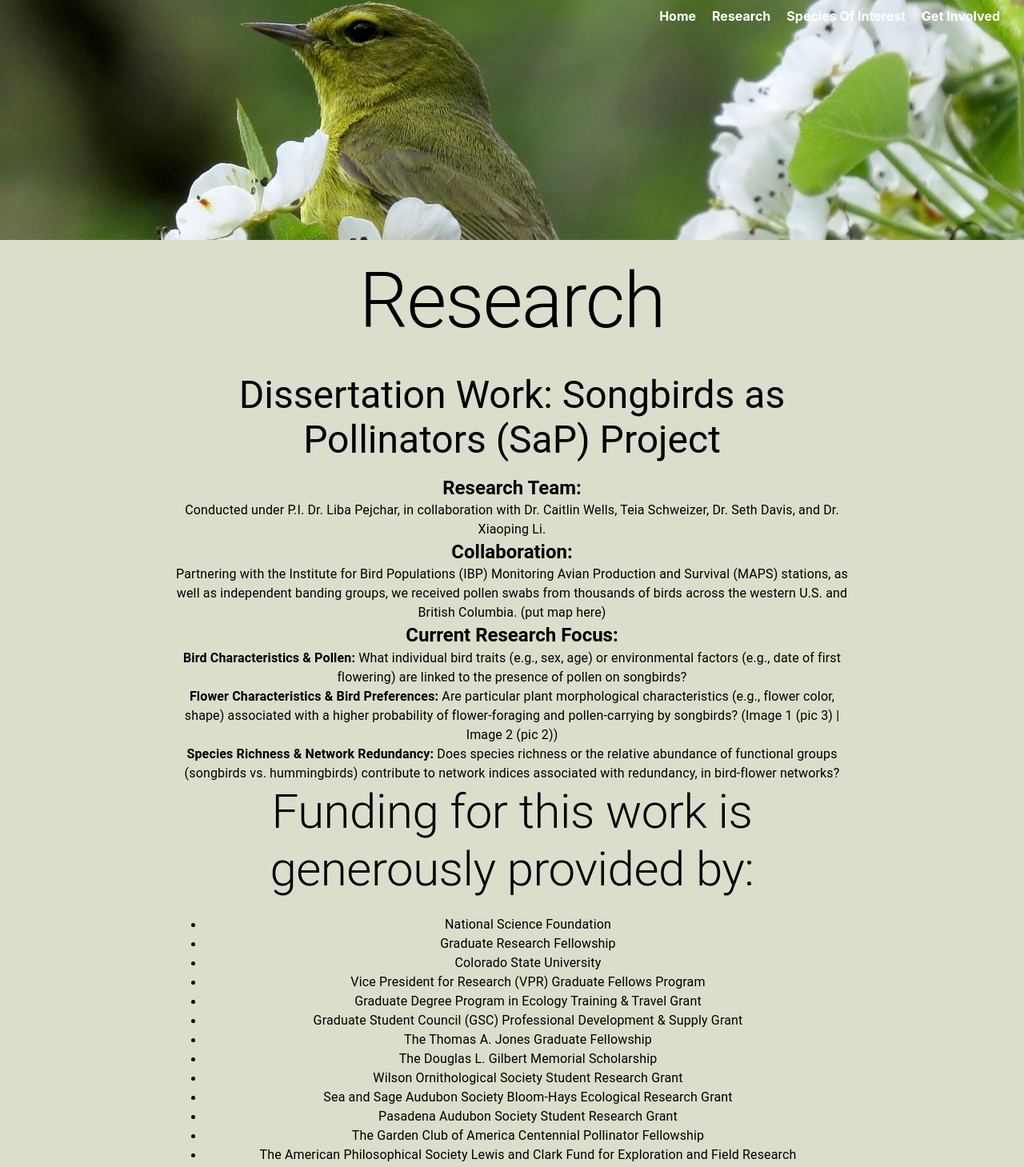
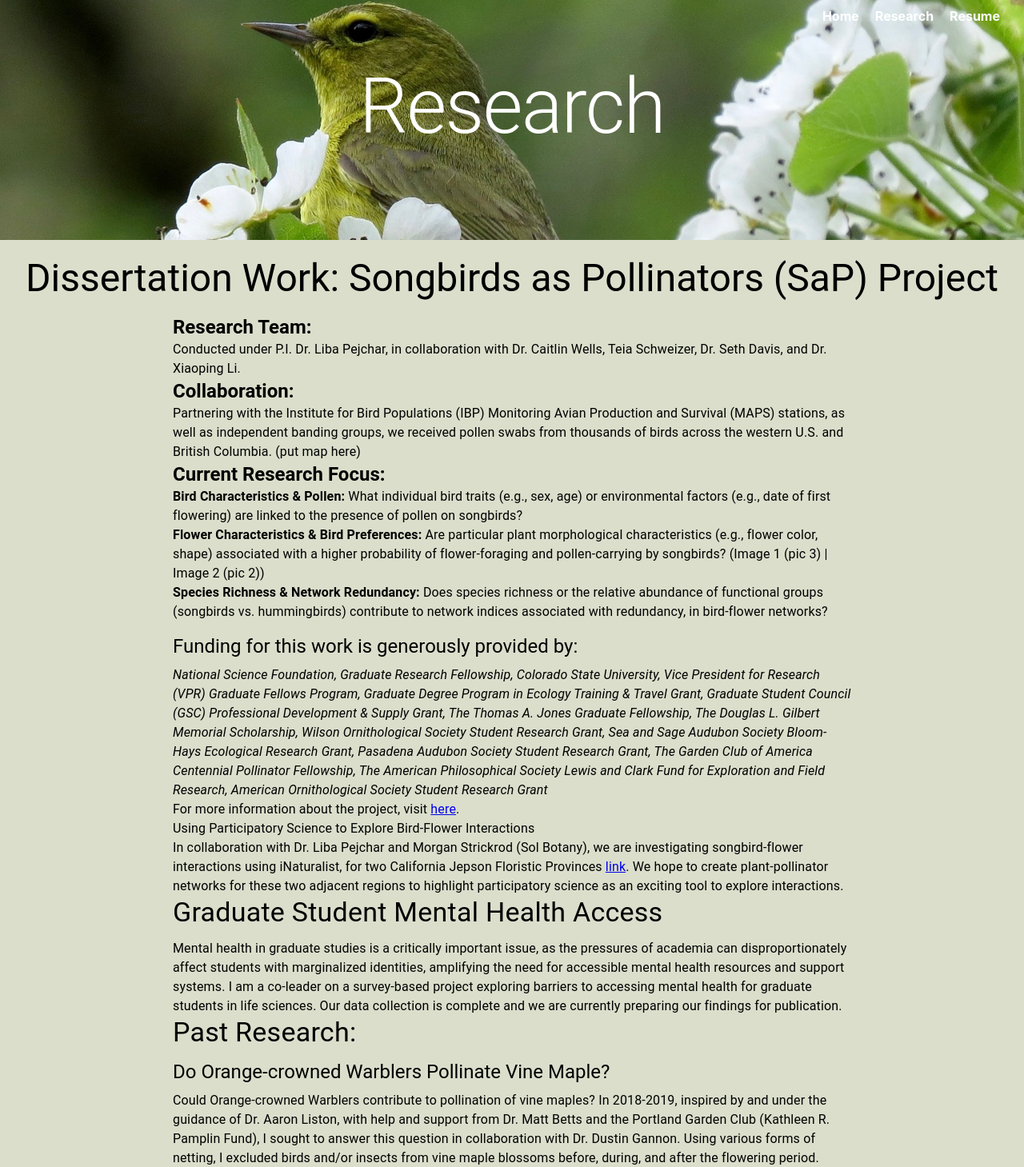
Before and after one commit to CharlieHengemihle/SaPP, a React (Create React App) app: page /research in a window 1280 px wide. Shown: the top 1459 px of the page at 80% size. Built offline with nearby package versions, Linux system fonts and the light colour scheme.

Commit message:
icon update and nav cleanup

```diff
--- a/public/index.html
+++ b/public/index.html
@@ -2,13 +2,19 @@
 <html lang="en">
   <head>
     <meta charset="utf-8" />
-    <link rel="icon" href="%PUBLIC_URL%/favicon.ico" />
+    <link rel="icon" href="%PUBLIC_URL%/favicon.png" />
+    <link rel="preconnect" href="https://fonts.googleapis.com" />
+    <link rel="preconnect" href="https://fonts.gstatic.com" crossorigin />
+
+    <!-- Embed the EB Garamond font -->
+    <link
+      href="https://fonts.googleapis.com/css2?family=EB+Garamond:ital,wght@0,400..800;1,400..800&display=swap"
+      rel="stylesheet"
+    />
+
     <meta name="viewport" content="width=device-width, initial-scale=1" />
     <meta name="theme-color" content="#000000" />
-    <meta
-      name="description"
-      content="Web site created using create-react-app"
-    />
+    <meta name="description" content="Web site created using create-react-app" />
     <link rel="apple-touch-icon" href="%PUBLIC_URL%/logo192.png" />
     <!--
       manifest.json provides metadata used when your web app is installed on a
@@ -23,7 +29,7 @@
       work correctly both with client-side routing and a non-root public URL.
       Learn how to configure a non-root public URL by running `npm run build`.
     -->
-    <title>Library Catalog</title>
+    <title>Carolyn Coyle</title>
   </head>
   <body>
     <noscript>You need to enable JavaScript to run this app.</noscript>
--- a/src/components/Navigation.js
+++ b/src/components/Navigation.js
@@ -64,11 +64,11 @@ export default function Navigation(props) {
           Research
         </Link>
         <Link className="hover-effect" to="/resume" style={linkStyle}>
-          Species Of Interest
+          Resume
         </Link>
-        <Link className="hover-effect" to="/getInvolved" style={linkStyle}>
+        {/* <Link className="hover-effect" to="/getInvolved" style={linkStyle}>
           Get Involved
-        </Link>
+        </Link> */}
       </div>
     </nav>
   );
--- a/src/components/pages/HomePage.js
+++ b/src/components/pages/HomePage.js
@@ -95,8 +95,13 @@ export default function HomePage() {
         </Grid>
 
         {/* News Section */}
-        <Grid item xs={12} width={'60%'} sx={{ justifyContent: 'flex-start' }}>
-          <Typography variant="h3" gutterBottom>
+        <Grid
+          item
+          xs={12}
+          md={8}
+          sx={{ justifyContent: 'center', textAlign: 'left', width: '100%', padding: '20px' }}
+        >
+          <Typography variant="h3" gutterBottom textAlign={'left'} paddingLeft={'20px'}>
             News:
           </Typography>
           <Typography>
@@ -149,27 +154,27 @@ export default function HomePage() {
               target="_blank"
               rel="noreferrer"
             >
-              Barnes and Nobles
+              Read more here.
             </a>
           </Typography>
         </Grid>
 
         {/* Links Section */}
         <Grid item xs={12} container justifyContent="center">
-          <Link to="/About" style={{ marginRight: '10px' }}>
-            Learn More
+          <Link to="/" style={{ marginRight: '10px' }}>
+            Home
           </Link>
-          <Link to="/Goals" style={{ marginRight: '10px' }}>
-            Goals & Motivation
+          <Link to="/research" style={{ marginRight: '10px' }}>
+            Research
           </Link>
-          <Link to="/getInvolved" style={{ marginRight: '10px' }}>
-            Get Involved
+          <Link to="/resume" style={{ marginRight: '10px' }}>
+            My Resume
           </Link>
         </Grid>
 
-        <Grid item xs={12}>
+        {/* <Grid item xs={12}>
           <Link to="/protocol">Pollen Getting Protocol</Link>
-        </Grid>
+        </Grid> */}
       </Grid>
     </Box>
   );
--- a/src/components/pages/Research.js
+++ b/src/components/pages/Research.js
@@ -23,16 +23,25 @@ export default function Research() {
           alt="Orange Crowned Warbler in prunus species"
           style={{ width: '100%', height: '100%', objectFit: 'cover' }}
         />
-      </Box>
-      <Grid container spacing={2} justifyContent="center">
-        <Grid item xs={12} md={8}>
+        <Box
+          sx={{
+            position: 'absolute',
+            top: '50%',
+            left: '50%',
+            transform: 'translate(-50%, -50%)',
+            color: '#fff',
+          }}
+        >
           <Typography variant="h1" gutterBottom>
             Research
           </Typography>
-          <Typography variant="h3" gutterBottom>
-            Dissertation Work: Songbirds as Pollinators (SaP) Project
-          </Typography>
-
+        </Box>
+      </Box>
+      <Typography variant="h3" gutterBottom>
+        Dissertation Work: Songbirds as Pollinators (SaP) Project
+      </Typography>
+      <Grid container spacing={2} justifyContent="center" textAlign={'left'}>
+        <Grid item xs={12} md={8}>
           <Typography variant="h5">
             <strong>Research Team:</strong>
           </Typography>
@@ -71,17 +80,13 @@ export default function Research() {
             network indices associated with redundancy, in bird-flower networks?
           </Typography>
 
-          <Typography variant="h2" gutterBottom>
+          <Typography variant="h5" gutterBottom paddingTop={'15px'}>
             Funding for this work is generously provided by:
           </Typography>
 
-          <ul>
-            {fundingSources.map((source, index) => (
-              <li key={index}>
-                <Typography>{source}</Typography>
-              </li>
-            ))}
-          </ul>
+          <Typography component="p" sx={{ fontStyle: 'italic' }}>
+            {fundingSources.join(', ')}
+          </Typography>
 
           <Typography>
             For more information about the project, visit{' '}
```
Also changed, not shown: public/favicon.png (added).
